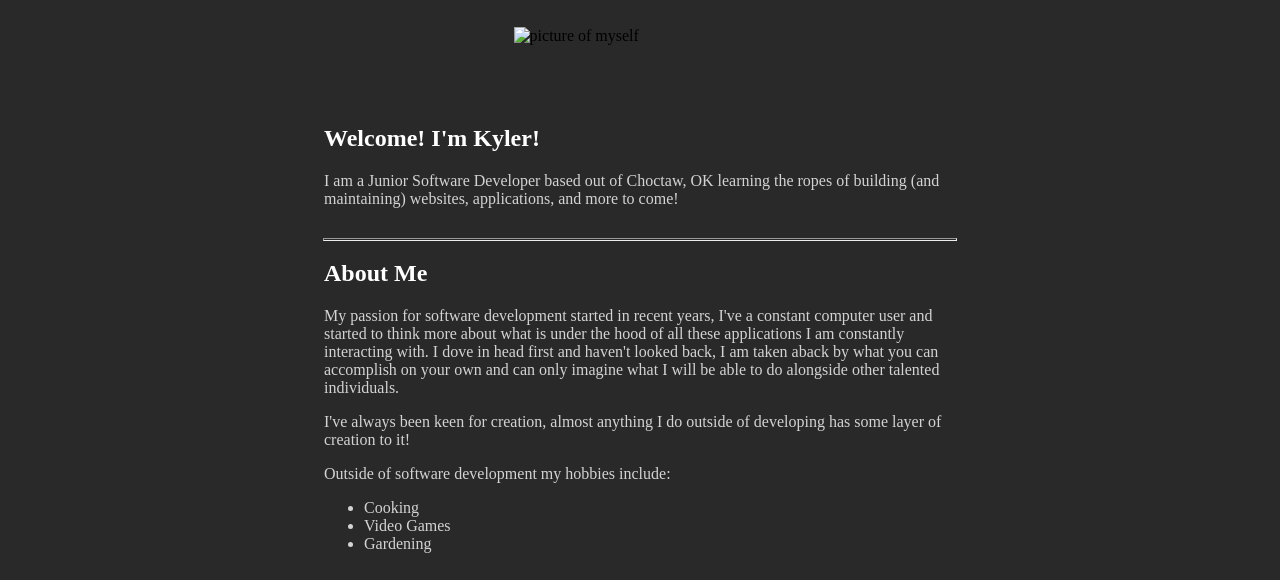
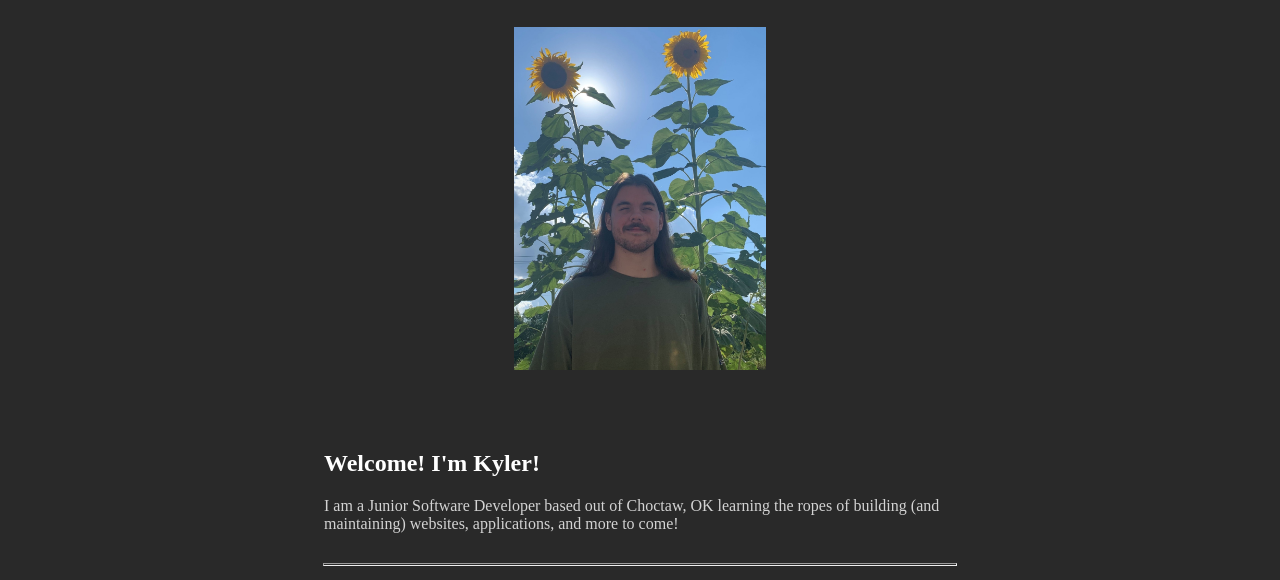
Before and after one commit to k-smth/PortfolioWebPage, a plain HTML site: page index.html in a window 1280 px wide. Shown: the part 120-700 px from the top of the page. Drawn offline with Linux system fonts and the light colour scheme.

Commit message:
Update index.html
Adjusted image source again

```diff
--- a/index.html
+++ b/index.html
@@ -18,7 +18,7 @@
         </header>
 
         <!-- Image of Myself for reference-->
-        <img src="/Users/kyler/Documents/Thinkful Prep Course/Projects/portfolio webpage/myself.jpg" alt="picture of myself" />
+        <img src="myself.jpg" alt="picture of myself" />
 
         <!-- Brief Intro section to further expand on the Header Section -->
         <div>
```
Also changed, not shown: myself.jpg (added).
